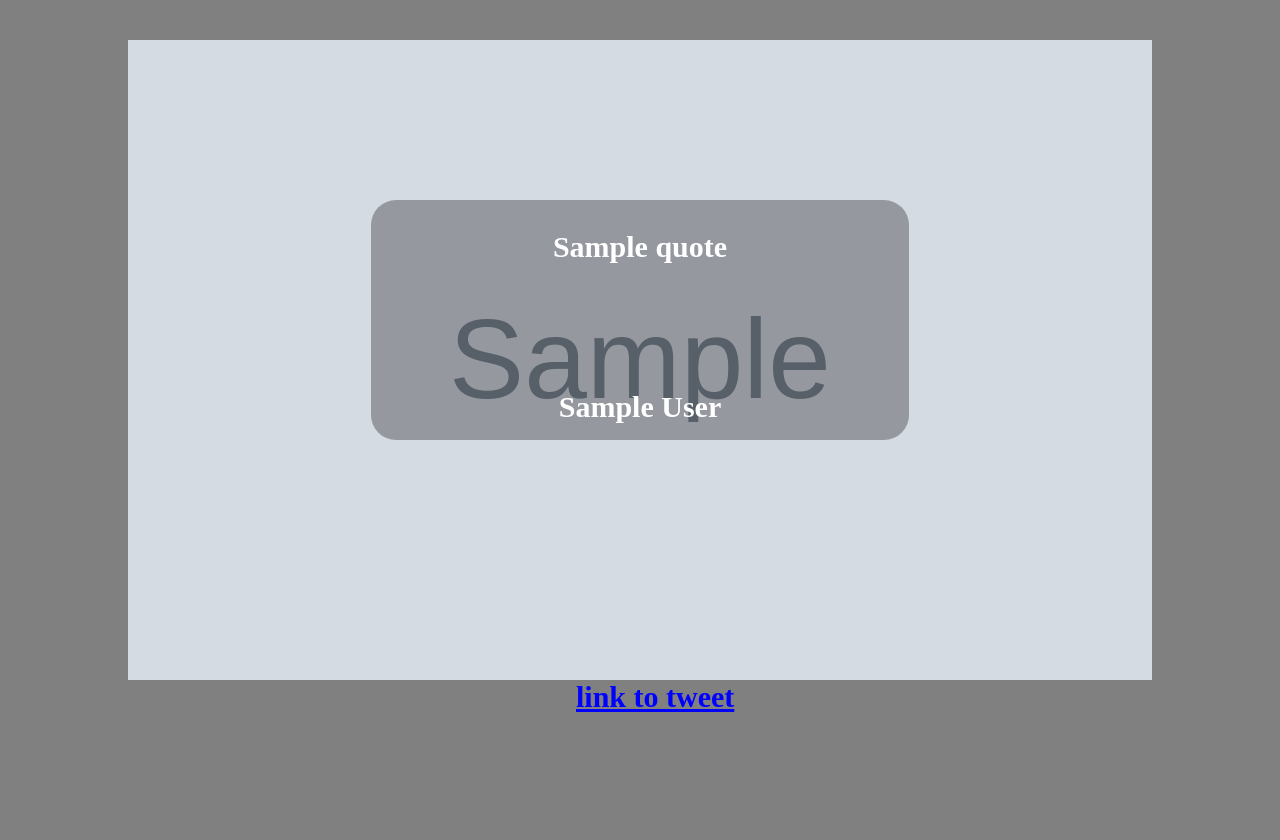
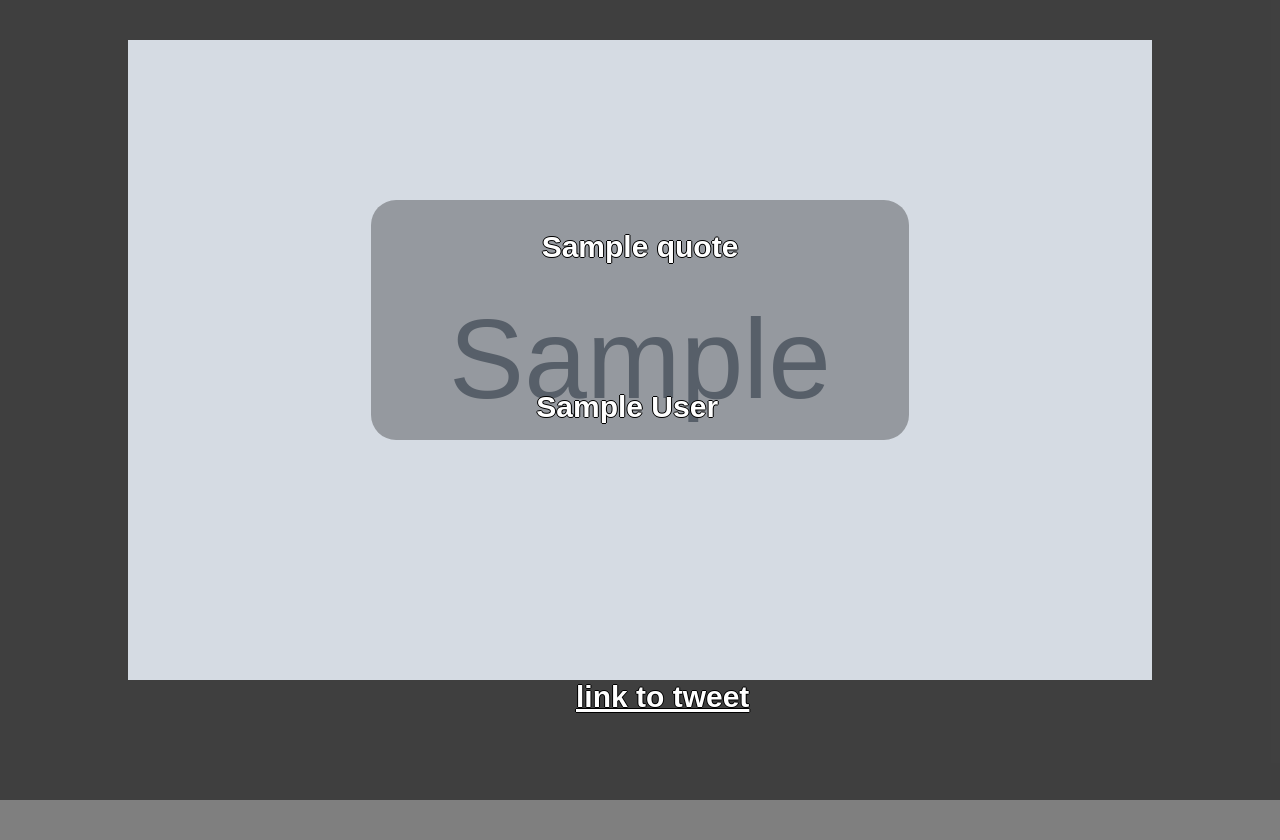
Before and after one commit to brandanlockwood/CST438Project1, a Flask app: template templates/hello.html in a window 1280 px wide. Run offline with Flask 2, Linux system fonts and the light colour scheme; the template is opened without the code that fills it: most values are stand-ins (such as "Sample title", 1, 10 or a date in 2020); grey boxes marked "Sample" are stand-in pictures.

Commit message:
styling for text

```diff
--- a/static/main.css
+++ b/static/main.css
@@ -33,13 +33,9 @@
 html, body {
     margin: 0;
     height: 100%;
-
-}
-body{
-  background-color:gray;
+    background-color: rgba(1,1,1,0.5);
 }
 #text {
-
   vertical-align: middle;
   top:20%;
   z-index: 100;
@@ -47,10 +43,12 @@ body{
   max-width:40%;
   max-height:40%;
   position: absolute;
-  color:white;
   font-size: 30px;
   font-weight: bold;
   left:30%;
+ text-shadow: -1px 0 #000000,0 1px #000000,1px 0 #000000,0 -1px #000000;
+  font-family: fantasy;
+  color:white;
 }
 #author {
   vertical-align: middle;
@@ -61,18 +59,23 @@ body{
   font-weight: bold;
   min-width:40%;
   max-width: 40%;
-  left:30%;
+  left:29%;
   top: 40%;
+   text-shadow: -1px 0 #000000,0 1px #000000,1px 0 #000000,0 -1px #000000;
+  font-family: fantasy;
 }
 #link {
+  text-shadow: -1px 0 #000000,0 1px #000000,1px 0 #000000,0 -1px #000000;
+  font-family: fantasy;
   vertical-align: middle;
   z-index: 100;
   position: absolute;
-  color: blue;
+  color: white;
   font-size: 30px;
   font-weight: bold;
   min-width:40%;
   max-width: 40%;
   left:45%;
   top: 85%;
+
 }
```
